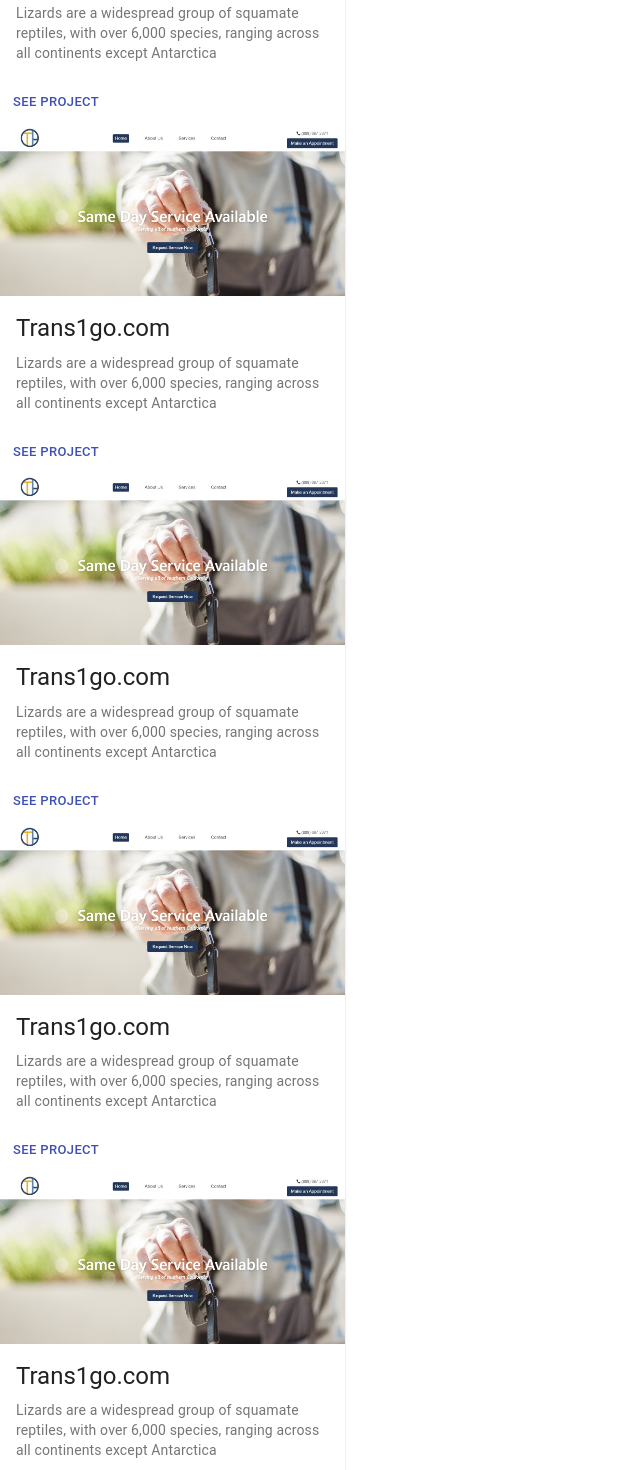
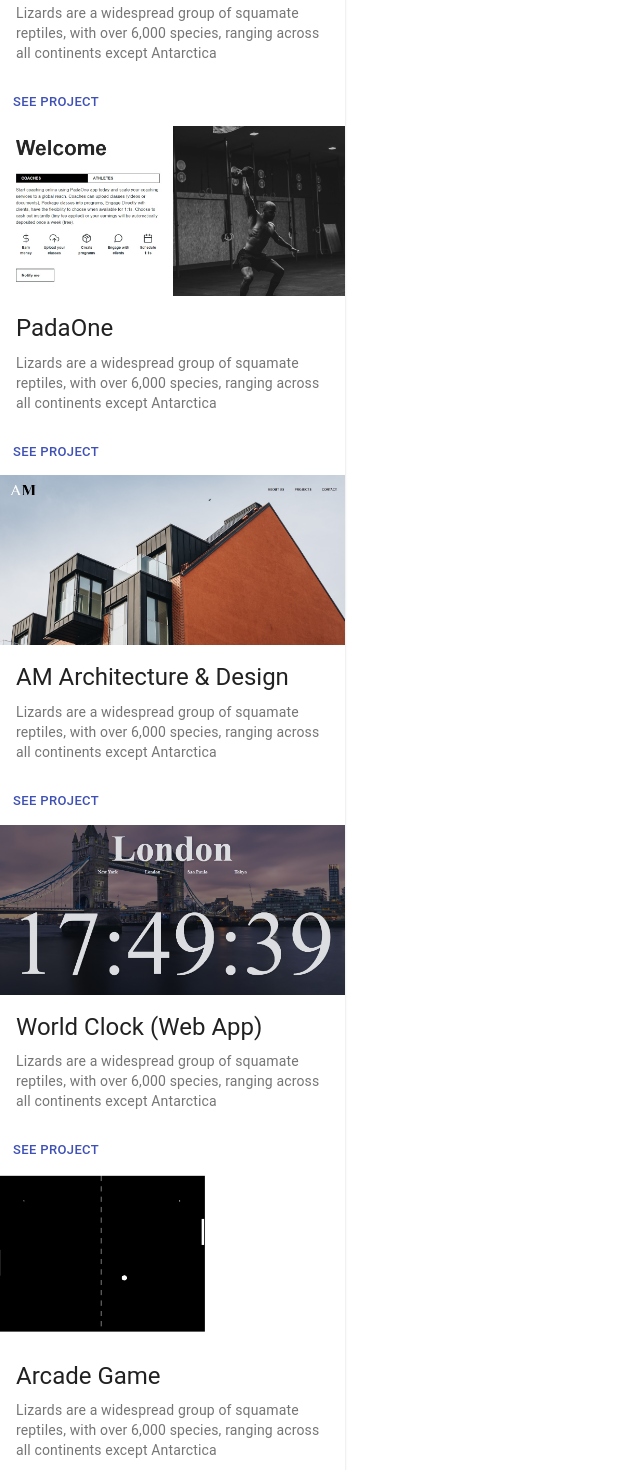
Before and after one commit to mrjlancaster/Portfolio, a React (Create React App) app in the folder my-portfolio/: page /Projects in a window 1280 px wide. Shown: the part 480-1950 px from the top of the page, without its empty margins (0-640 px from the left). Built offline with nearby package versions, Linux system fonts and the light colour scheme.

Commit message:
add card info

```diff
--- a/my-portfolio/src/components/Cards.js
+++ b/my-portfolio/src/components/Cards.js
@@ -51,12 +51,12 @@
 			<CardActionArea>
 			<CardMedia
 				className={classes.media}
-				image={Trans1go}
-				title="trans1go.com"
+				image={padaOne}
+				title="PadaOne"
 			/>
 			<CardContent>
 				<Typography gutterBottom variant="h5" component="h2">
-					Trans1go.com
+					PadaOne
 				</Typography>
 				<Typography variant="body2" color="textSecondary" component="p">
 					Lizards are a widespread group of squamate reptiles, with over 6,000 species, ranging
@@ -74,12 +74,12 @@
 			<CardActionArea>
 			<CardMedia
 				className={classes.media}
-				image={Trans1go}
-				title="trans1go.com"
+				image={am}
+				title="AM"
 			/>
 			<CardContent>
 				<Typography gutterBottom variant="h5" component="h2">
-					Trans1go.com
+					AM Architecture & Design
 				</Typography>
 				<Typography variant="body2" color="textSecondary" component="p">
 					Lizards are a widespread group of squamate reptiles, with over 6,000 species, ranging
@@ -97,12 +97,12 @@
 			<CardActionArea>
 			<CardMedia
 				className={classes.media}
-				image={Trans1go}
-				title="trans1go.com"
+				image={WorldClock}
+				title="World Clock"
 			/>
 			<CardContent>
 				<Typography gutterBottom variant="h5" component="h2">
-					Trans1go.com
+					World Clock (Web App)
 				</Typography>
 				<Typography variant="body2" color="textSecondary" component="p">
 					Lizards are a widespread group of squamate reptiles, with over 6,000 species, ranging
@@ -111,21 +111,23 @@
 			</CardContent>
 			</CardActionArea>
 			<CardActions>
-			<Button size="small" color="primary">
-				See Project
-			</Button>
+			<a href="">
+				<Button size="small" color="primary">
+					See Project
+				</Button>
+			</a>
 			</CardActions>
 
 			{/* arcade game */}
 			<CardActionArea>
 			<CardMedia
 				className={classes.media}
-				image={Trans1go}
-				title="trans1go.com"
+				image={ArcadeGame}
+				title="arcade game"
 			/>
 			<CardContent>
 				<Typography gutterBottom variant="h5" component="h2">
-					Trans1go.com
+					Arcade Game
 				</Typography>
 				<Typography variant="body2" color="textSecondary" component="p">
 					Lizards are a widespread group of squamate reptiles, with over 6,000 species, ranging
@@ -139,7 +141,6 @@
 			</Button>
 			</CardActions>
 			</Card>
-
   );
 }
 
```
